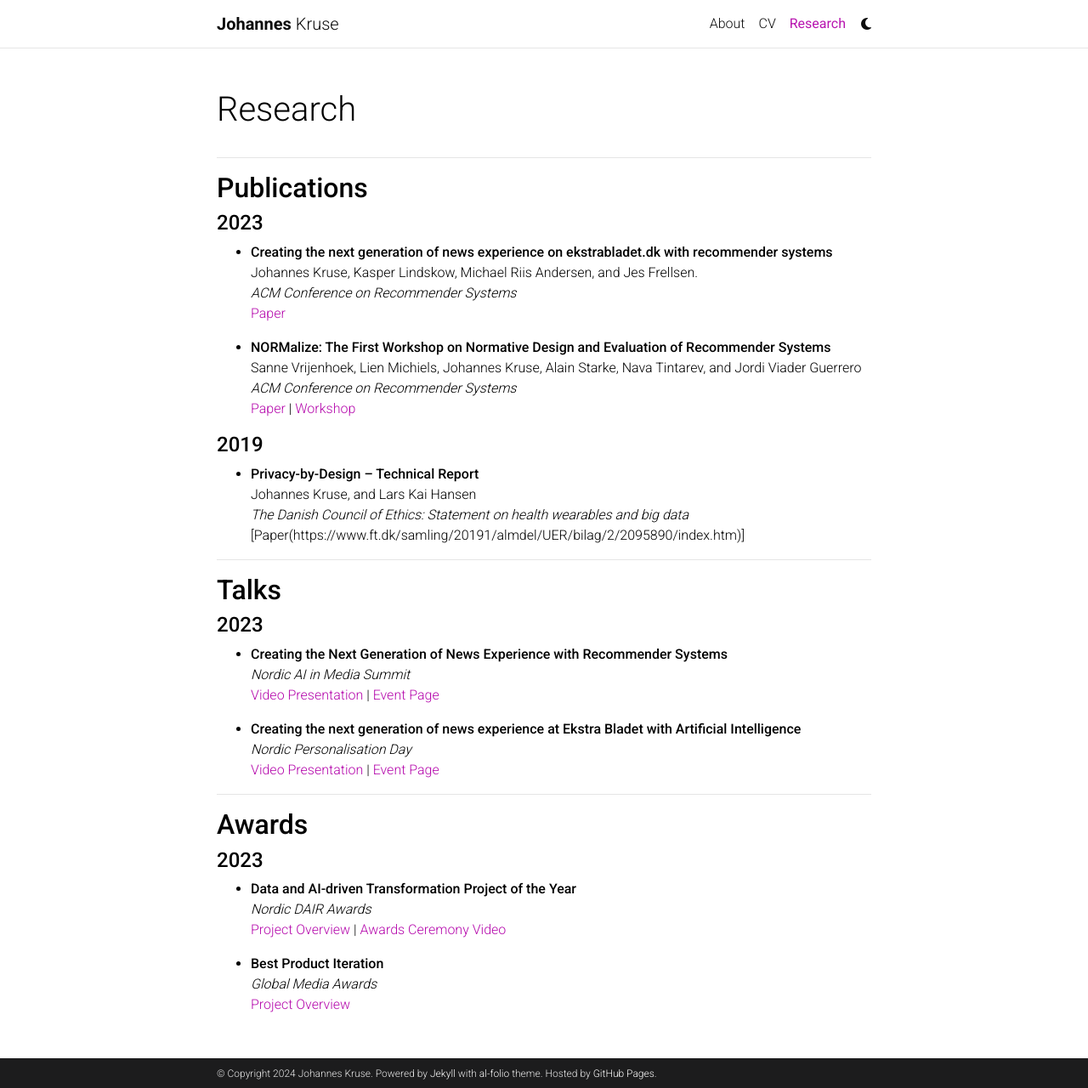
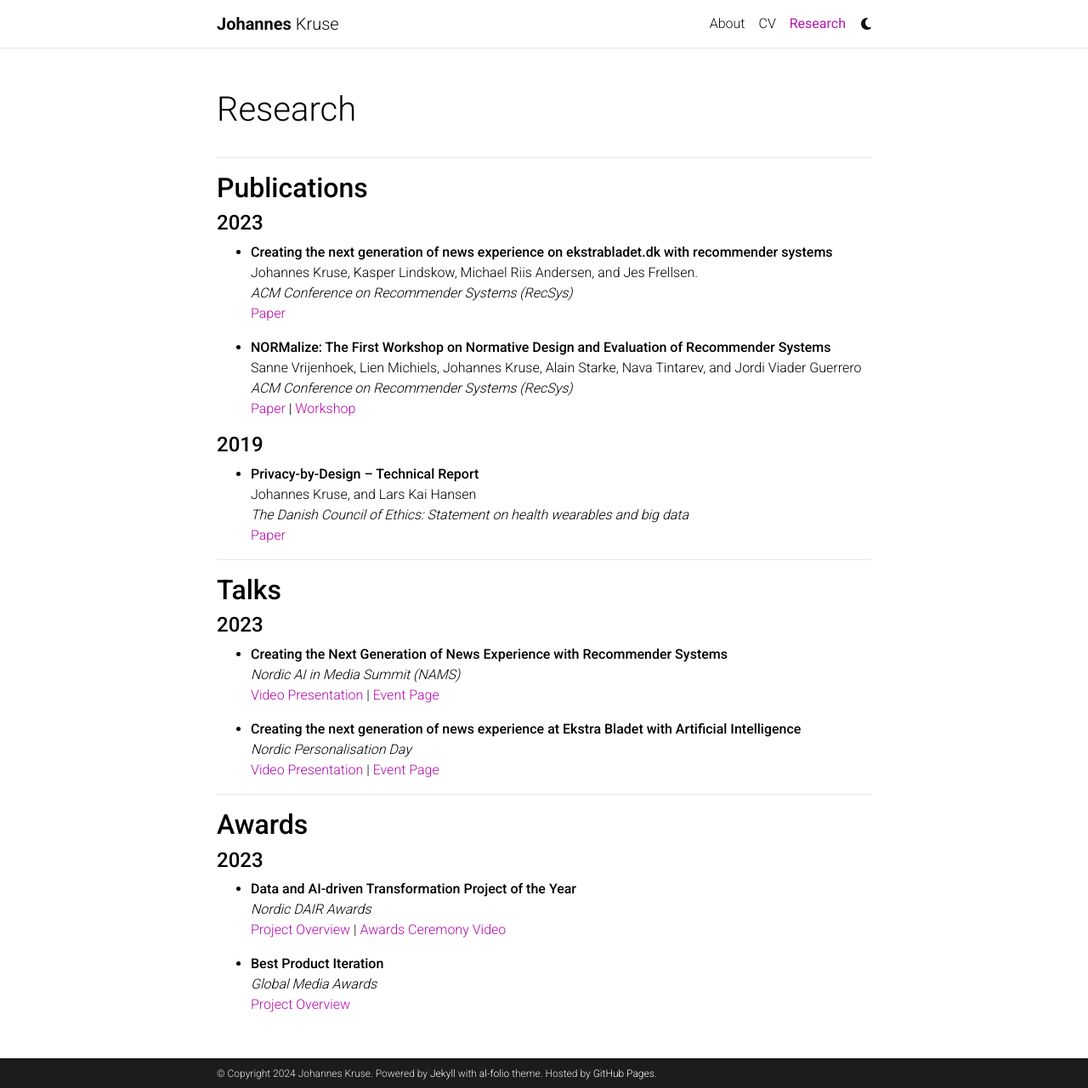
Before and after one commit to johanneskruse/johanneskruse.github.io, a Jekyll site: the page built from _pages/2_publications.md, in a window 1280 px wide and 1280 px high. Shown: the whole window at 85% size. Built offline with Jekyll 4.4.1, drawn with Linux system fonts in a browser that asks for light colours; comment, search, counter and statistics services are not loaded; a style sheet for code colours, icons or effects is not loaded.

Commit message:
fix hyperlink

```diff
--- a/_pages/2_publications.md
+++ b/_pages/2_publications.md
@@ -14,19 +14,19 @@ nav_order: 2
 #### **2023**
 - **Creating the next generation of news experience on ekstrabladet.dk with recommender systems** \
   Johannes Kruse, Kasper Lindskow, Michael Riis Andersen, and Jes Frellsen. \
-  *ACM Conference on Recommender Systems* \
+  *ACM Conference on Recommender Systems (RecSys)* \
   [Paper](https://scholar.google.com/citations?view_op=view_citation&hl=en&user=N_zRKd8AAAAJ&citation_for_view=N_zRKd8AAAAJ:u-x6o8ySG0sC)
 
 - **NORMalize: The First Workshop on Normative Design and Evaluation of Recommender Systems** \
   Sanne Vrijenhoek, Lien Michiels, Johannes Kruse, Alain Starke, Nava Tintarev, and Jordi Viader Guerrero \
-  *ACM Conference on Recommender Systems* \
+  *ACM Conference on Recommender Systems (RecSys)* \
   [Paper](https://doi.org/10.1145/3604915.3608757) | [Workshop](https://sites.google.com/view/normalizeworkshop)
 
 #### **2019**
 - **Privacy-by-Design – Technical Report** \
   Johannes Kruse, and Lars Kai Hansen \
   *The Danish Council of Ethics: Statement on health wearables and big data* \
-  [Paper(https://www.ft.dk/samling/20191/almdel/UER/bilag/2/2095890/index.htm)]
+  [Paper](https://www.ft.dk/samling/20191/almdel/UER/bilag/2/2095890/index.htm)
 
 ----
 
@@ -35,7 +35,7 @@ nav_order: 2
 #### **2023**
 <!-- 2023-05-09 -->
 - **Creating the Next Generation of News Experience with Recommender Systems** \
-  *Nordic AI in Media Summit* \
+  *Nordic AI in Media Summit (NAMS)* \
   [Video Presentation](https://www.youtube.com/watch?v=i9hcu3Szo7w) | [Event Page](https://www.nordicaijournalism.com/nordicaimediasummit)
 
 <!-- 2023-03-30 -->
```
